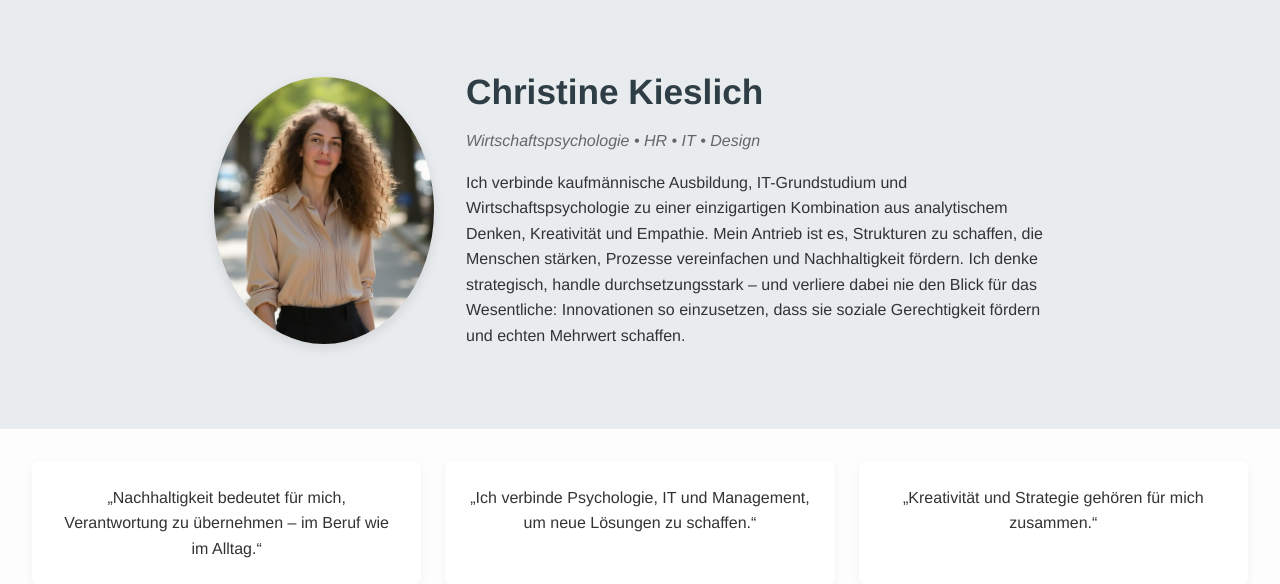
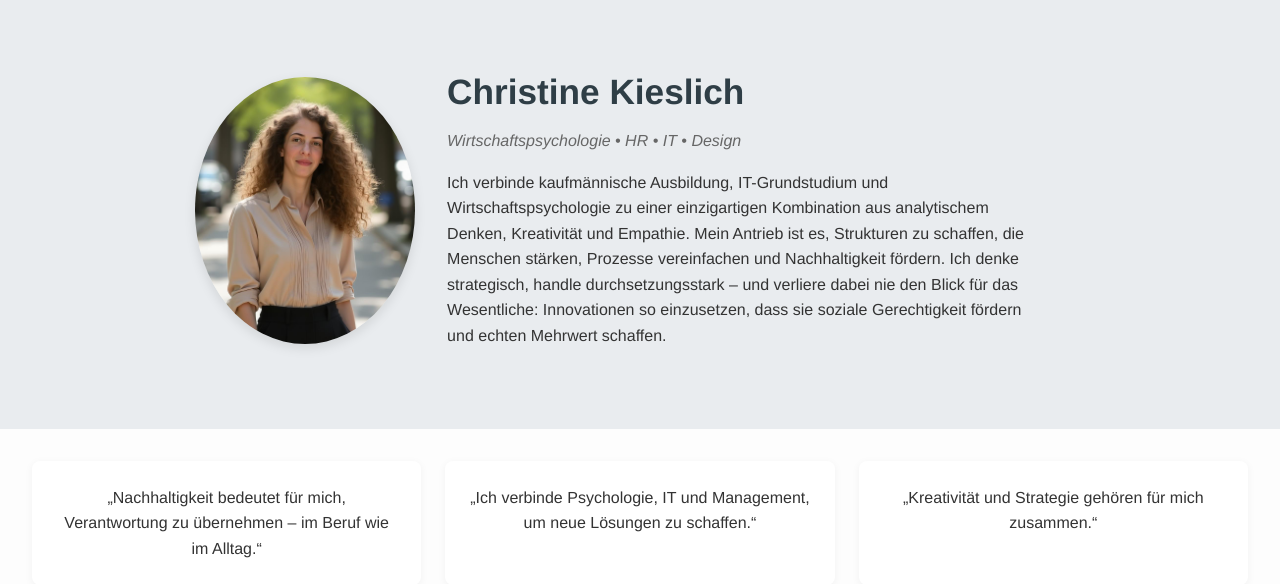
Before and after one commit to chriskies/chriskies.github.io, a PHP site: page / in a window 1280 px wide. Shown: the part 58-642 px from the top of the page. Run offline with PHP 8.4, Linux system fonts and the light colour scheme.

Commit message:
Update style.css

```diff
--- a/style.css
+++ b/style.css
@@ -42,6 +42,7 @@ nav a:hover {
   max-width: 220px;
   border-radius: 50%;
   box-shadow: 0 4px 12px rgba(0,0,0,0.1);
+  margin-left: -1cm; /* Bild um ca. 1 cm weiter nach links verschieben */
 }
 
 .hero-text {
```
